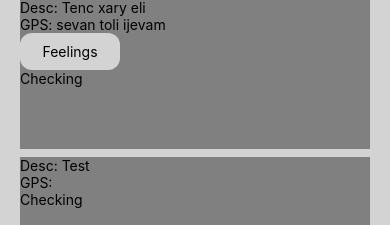
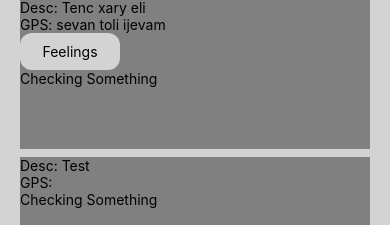
Before and after one commit to be-live/be-live-mobile, a React Native app: screen / in a window 390 px wide. Shown: the part 619-844 px from the top of the page. Built offline with nearby package versions, Linux system fonts and the light colour scheme.

Commit message:
checking something

```diff
--- a/src/components/home/memories/memories-list/memories-list-item/MemoriesListItem.jsx
+++ b/src/components/home/memories/memories-list/memories-list-item/MemoriesListItem.jsx
@@ -24,7 +24,7 @@ const MemoriesListItem = ({
         rated_feelings={rated_feelings}
       />
 
-      <Text>Checking</Text>
+      <Text>Checking Something</Text>
 
       {feelingsId === id && <FeelingsList item={item} />}
     </View>
```
